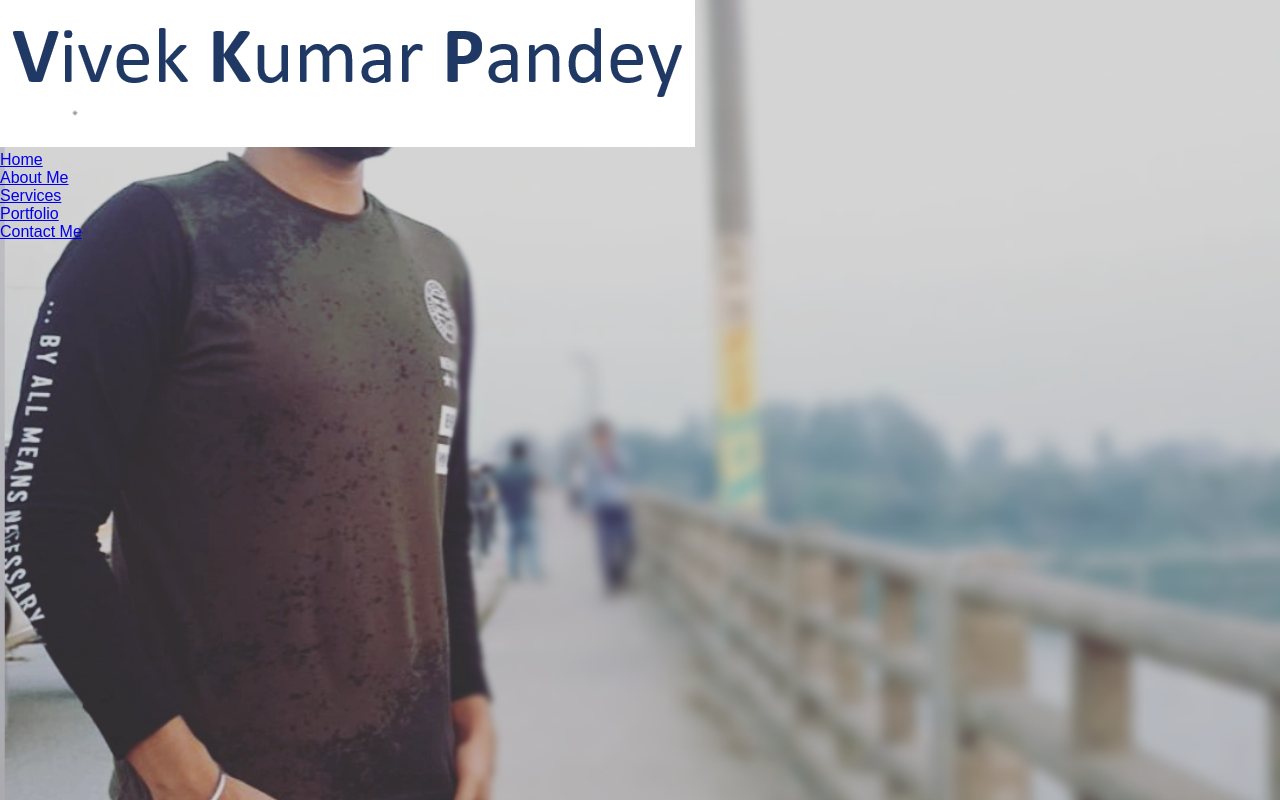
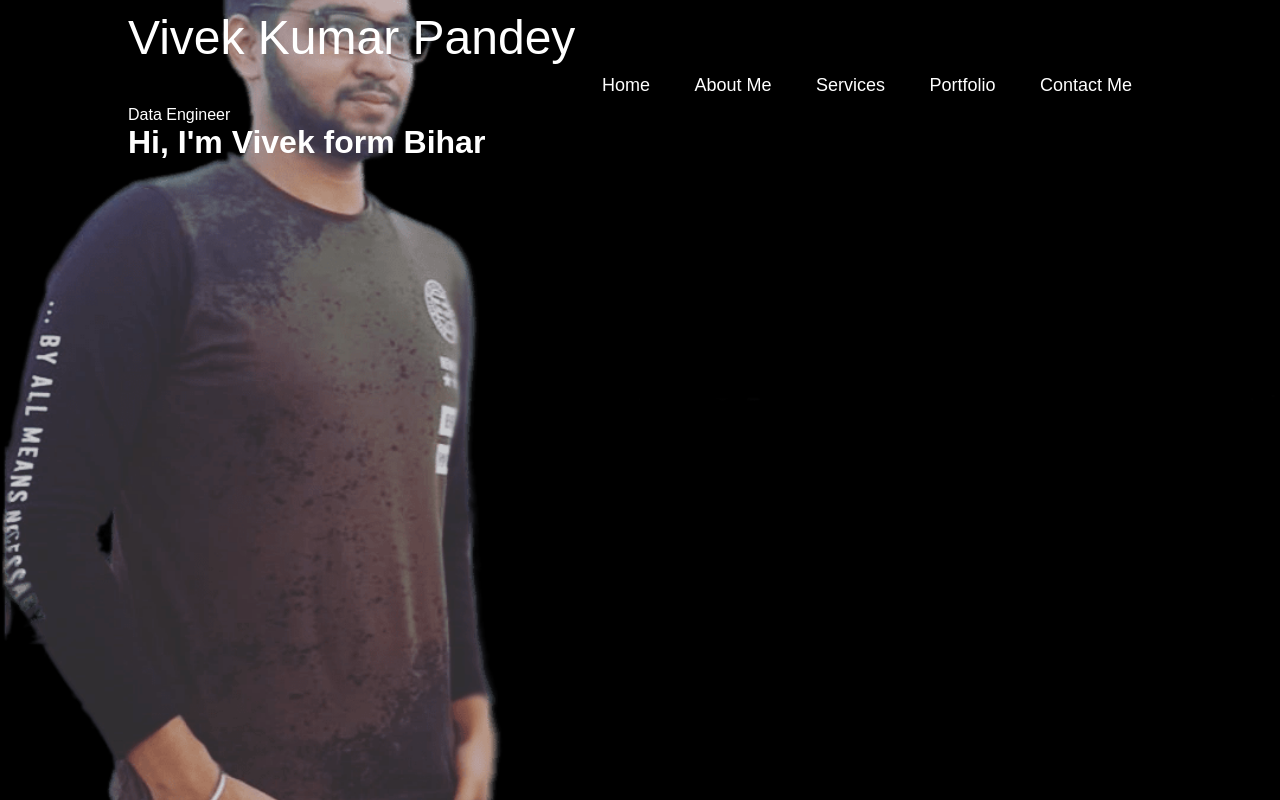
Before and after one commit to Vivekpandey1999/Protfolio, a plain HTML site: page index.html in a window 1280 px wide. Drawn offline with Linux system fonts and the light colour scheme.

Commit message:
navigation bar is modified

```diff
--- a/index.html
+++ b/index.html
@@ -9,9 +9,9 @@
 </head>
 <body>
     <div id="header">
-         <d<iv class="contaniner">
+         <div class="container">
+           <p class = "logo">Vivek Kumar Pandey</p>
             <nav>
-                <img src="Images/Logo.png" alt = "Portfolio Logo" class="logo">
                 <ul>
                     <li><a href = "#" alt="">Home</a></li>
                     <li><a href = "#" alt="">About Me</a></li>
@@ -20,7 +20,13 @@
                     <li><a href = "#" alt="">Contact Me</a></li>
                 </ul>
             </nav>
+            <div class="header-text">
+                <p>Data Engineer</p>
+                <h1>Hi, I'm Vivek form Bihar</h1>
          </div>
+         </div>
+
+
     </div>
 </body>
 </html>
--- a/styles.css
+++ b/styles.css
@@ -4,20 +4,59 @@
     font-family: 'Poppins',sans-serif;
     box-sizing: border-box;
 }
+/* General Settings */
 body{
     background-color: #000000;
     color: #fff;
 }
+
+/* ID and Classes  */
 #header{
    height: 100vh;
-   width: 100%;
-   background-image: url(Images/vivek-p1.png);
+   width: 100vw;
+   background-image: url(Images/vivek-p1-GfkRPdSe6-transformed.png);
    background-size: cover;
    background-position: center;
 
 }
 .logo{
-    background-color: #000000;
+    /* width: 140px;  */
+    font-size: 3rem;
+}
+.container{
+    padding: 10px 10%;
+    color: #fff;
+
+}
+nav{
+    display: flex;
     align-items: right;
     justify-content: right;
+    flex-wrap: wrap;
 }
+nav ul li{
+   display: inline-block;
+   list-style: none;
+   margin: 10px 20px;
+}
+nav ul li a{
+    font-size: 18px;
+    color: #fff;
+    text-decoration: none;
+    position: relative;
+}
+nav ul li a::after{
+    content: '';
+    width: 0%;
+    height: 3px;
+    left: 0;
+    background-color: #ff004f;
+    bottom: -6px;
+    position: absolute;
+    transition: 0.5s;
+
+}
+nav ul li a:hover::after{
+    width: 100%;
+
+}
```
Also changed, not shown: Images/logo-1.png (added), Images/vivek-p1-GfkRPdSe6-transformed.png (added), Images/vivek-p2.png (added).
